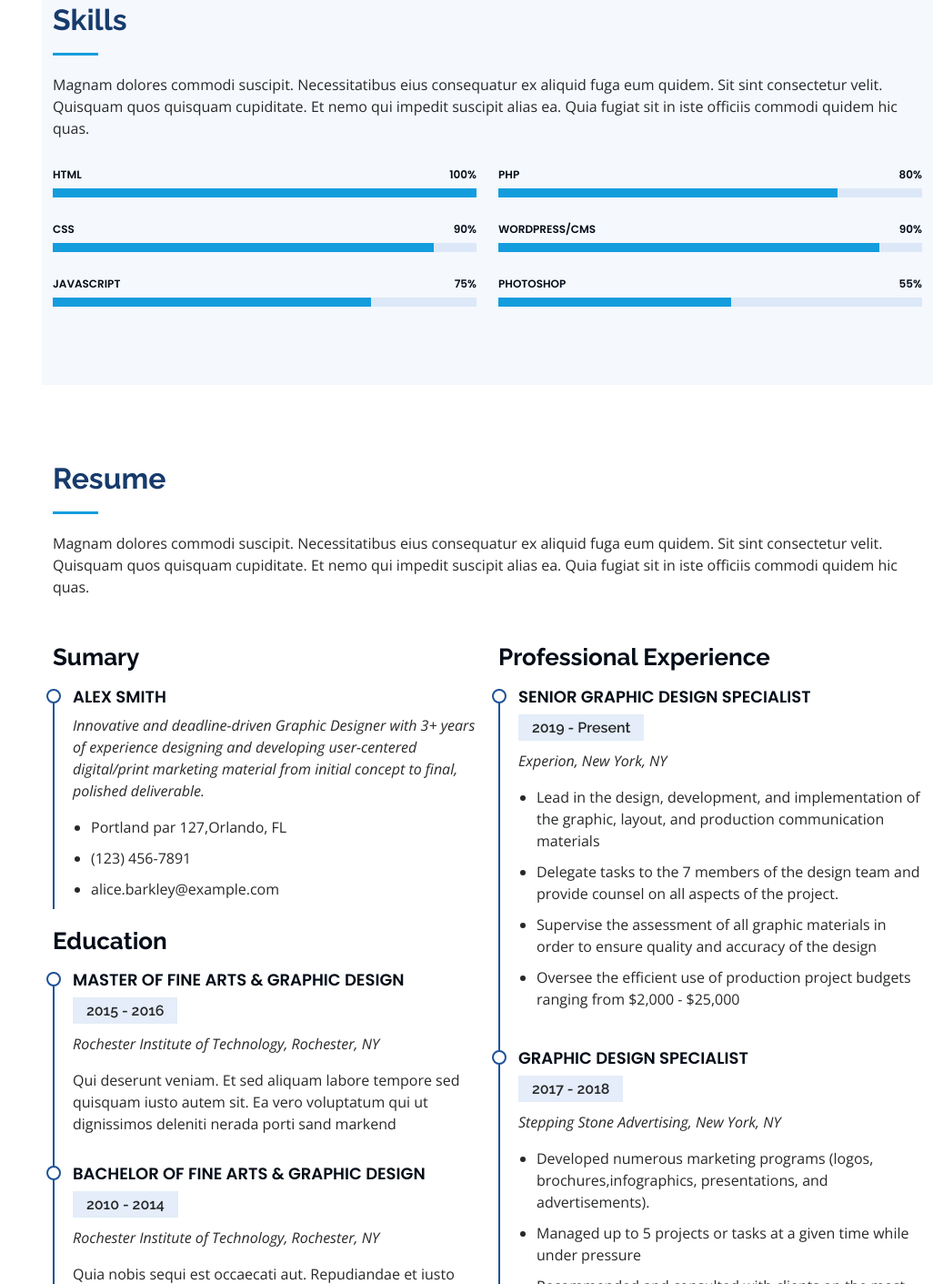
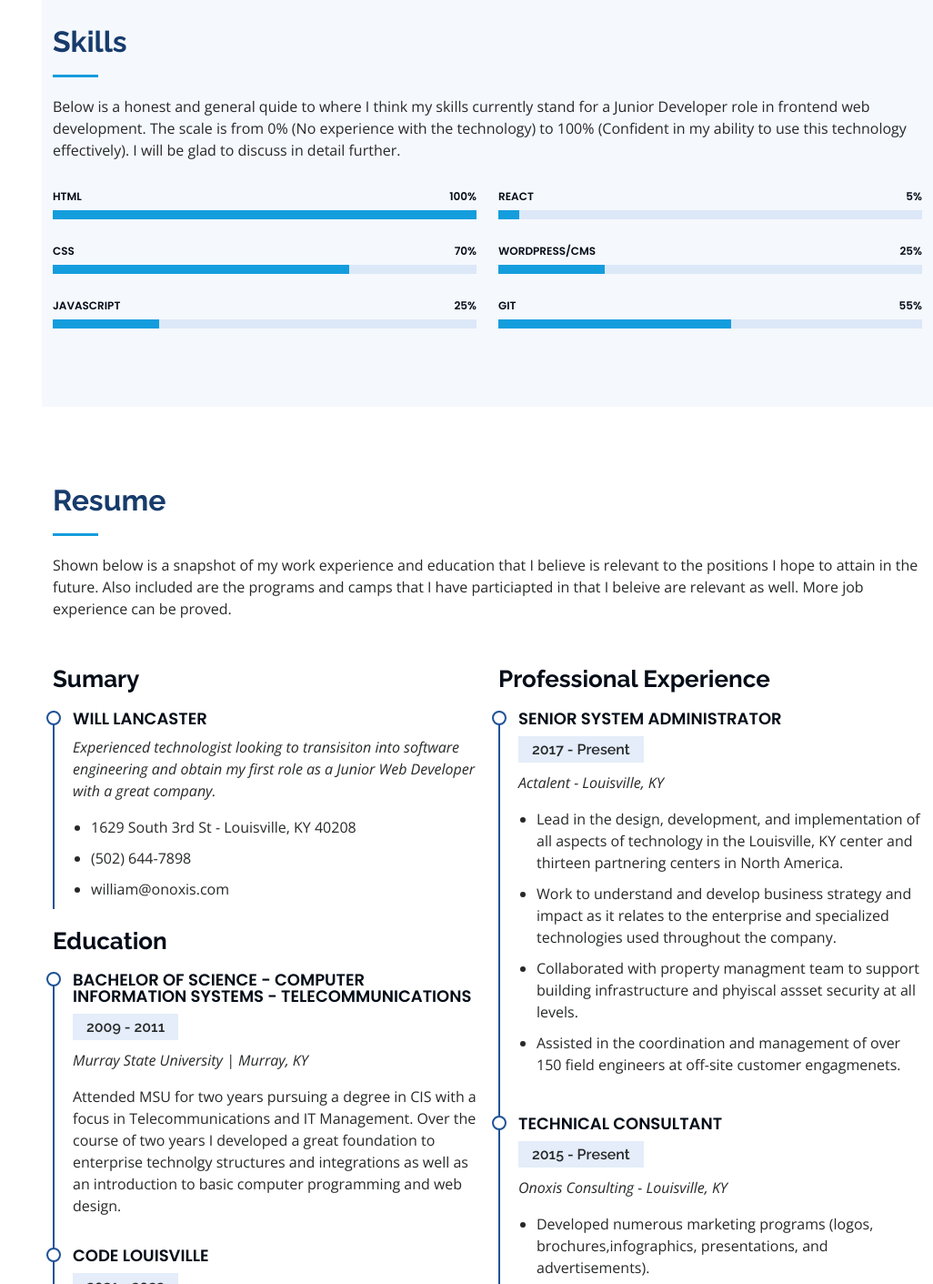
Before and after one commit to Onoxis/portfolio_2022, a plain HTML site: page index.html in a window 1280 px wide. Shown: the part 1389-2800 px from the top of the page at 91% size, without its empty margins (254-1280 px from the left). Drawn offline with nearby package versions, Linux system fonts and the light colour scheme.

Commit message:
started working on the career outlook section along with the resume portion of the portfolio

```diff
--- a/index.html
+++ b/index.html
@@ -77,11 +77,11 @@
 
         <div class="section-title">
           <h2>About</h2>
-          <p>I have over 12 years of experience in the field of information technology. Starting out initially as a general hardware and helpdesk technicain
+          <p> &nbsp &nbsp &nbsp &nbsp I have over 12 years of experience in the field of information technology. Starting out initially as a general hardware and helpdesk technicain
             and working my way up to a system administrator and project manager. I am now on a journey to learn and become a full stack web and application developer.
-            I enjoy learning new technologies and industries, exploring new places and trying new and challenging things. I hope to eventually pivot my career into web and software development full-time.
-            Eventually building applications and services that better people's lives. I am primarily self taught as a developer with some great mentors and peers that I've been able to pull from over the last few years.
-            Excited fro the future.</p>
+            I enjoy learning new technologies, exploring new places and trying new and challenging things. I hope to eventually pivot my career into web and software development full-time in the coming years.
+            My ultimate career goal is to join a company building applications and services that better people's lives. I am primarily self taught as a developer with some great mentors and peers that I've been able to pull from over the last few years.
+            Excited for the future!</p>
         </div>
 
         <div class="row">
@@ -89,18 +89,20 @@
             <img src="assets/img/profile_photo.jpg" class="img-fluid" alt="">
           </div>
           <div class="col-lg-8 pt-4 pt-lg-0 content" data-aos="fade-left">
-            <h3>Aspiring Software Developer</h3>
+            <h3>Career Outlook</h3>
             <p class="fst-italic">
-              I am currently working as a Systems Administrator for a international engineering services company. I ALSO build small web freelance web projects at the moment.  I hope to eventually pivot my career into web and software development full-time. Eventually building applications and services that better people's lives.
-              I am primarily self taught as a developer with some great mentors and peers
+              I am currently working as a System Administrator for a international engineering services company based out of Hanover, MD. I also do technical consulting for
+              small businesses in my community and build small web projects.
+              I hope to eventually pivot my career into web and software development full-time and join a company that is building applications and services that better people's lives.
+              I am primarily self taught as a developer with some amazing mentors and peers assisting me along the way.
             </p>
             <div class="row">
               <div class="col-lg-6">
                 <ul>
-                  <li><i class="bi bi-chevron-right"></i> <strong>City:</strong> <span>Louisville, KY</span></li>
-                  <li><i class="bi bi-chevron-right"></i> <strong>Email:</strong> <a>william@onoxis.com</a></li>
-                  <li><i class="bi bi-chevron-right"></i> <strong>Website:</strong> <a>Onoxis.com</a></li>
-                  <li><i class="bi bi-chevron-right"></i> <strong>PhEmailone:</strong> <span>email@example.com</span></li>
+                  <li><i class="bi bi-chevron-right"></i> <strong>City:</strong><span>Louisville, KY</span></li>
+                  <li><i class="bi bi-chevron-right"></i> <strong>Email:</strong><a>william@onoxis.com</a></li>
+                  <li><i class="bi bi-chevron-right"></i> <strong>Website:</strong><a href="https://onoxis.com">Onoxis.com</a></li>
+                  <li><i class="bi bi-chevron-right"></i> <strong>Phone:</strong><a href="tel:5026447898">(502) 644-7898</a></li>
                 </ul>
               </div>
               <div class="col-lg-6">
@@ -174,7 +176,8 @@
 
         <div class="section-title">
           <h2>Skills</h2>
-          <p>Magnam dolores commodi suscipit. Necessitatibus eius consequatur ex aliquid fuga eum quidem. Sit sint consectetur velit. Quisquam quos quisquam cupiditate. Et nemo qui impedit suscipit alias ea. Quia fugiat sit in iste officiis commodi quidem hic quas.</p>
+          <p>Below is a honest and general quide to where I think my skills currently stand for a Junior Developer role in frontend web development.
+            The scale is from 0% (No experience with the technology) to 100% (Confident in my ability to use this technology effectively). I will be glad to discuss in detail further.</p>
         </div>
 
         <div class="row skills-content">
@@ -189,16 +192,16 @@
             </div>
 
             <div class="progress">
-              <span class="skill">CSS <i class="val">90%</i></span>
+              <span class="skill">CSS <i class="val">70%</i></span>
               <div class="progress-bar-wrap">
-                <div class="progress-bar" role="progressbar" aria-valuenow="90" aria-valuemin="0" aria-valuemax="100"></div>
+                <div class="progress-bar" role="progressbar" aria-valuenow="70" aria-valuemin="0" aria-valuemax="100"></div>
               </div>
             </div>
 
             <div class="progress">
-              <span class="skill">JavaScript <i class="val">75%</i></span>
+              <span class="skill">JavaScript <i class="val">25%</i></span>
               <div class="progress-bar-wrap">
-                <div class="progress-bar" role="progressbar" aria-valuenow="75" aria-valuemin="0" aria-valuemax="100"></div>
+                <div class="progress-bar" role="progressbar" aria-valuenow="25" aria-valuemin="0" aria-valuemax="100"></div>
               </div>
             </div>
 
@@ -207,21 +210,21 @@
           <div class="col-lg-6" data-aos="fade-up" data-aos-delay="100">
 
             <div class="progress">
-              <span class="skill">PHP <i class="val">80%</i></span>
+              <span class="skill">React <i class="val">5%</i></span>
               <div class="progress-bar-wrap">
-                <div class="progress-bar" role="progressbar" aria-valuenow="80" aria-valuemin="0" aria-valuemax="100"></div>
+                <div class="progress-bar" role="progressbar" aria-valuenow="5" aria-valuemin="0" aria-valuemax="100"></div>
               </div>
             </div>
 
             <div class="progress">
-              <span class="skill">WordPress/CMS <i class="val">90%</i></span>
+              <span class="skill">WordPress/CMS <i class="val">25%</i></span>
               <div class="progress-bar-wrap">
-                <div class="progress-bar" role="progressbar" aria-valuenow="90" aria-valuemin="0" aria-valuemax="100"></div>
+                <div class="progress-bar" role="progressbar" aria-valuenow="25" aria-valuemin="0" aria-valuemax="100"></div>
               </div>
             </div>
 
             <div class="progress">
-              <span class="skill">Photoshop <i class="val">55%</i></span>
+              <span class="skill">Git <i class="val">55%</i></span>
               <div class="progress-bar-wrap">
                 <div class="progress-bar" role="progressbar" aria-valuenow="55" aria-valuemin="0" aria-valuemax="100"></div>
               </div>
@@ -240,53 +243,56 @@
 
         <div class="section-title">
           <h2>Resume</h2>
-          <p>Magnam dolores commodi suscipit. Necessitatibus eius consequatur ex aliquid fuga eum quidem. Sit sint consectetur velit. Quisquam quos quisquam cupiditate. Et nemo qui impedit suscipit alias ea. Quia fugiat sit in iste officiis commodi quidem hic quas.</p>
+          <p>Shown below is a snapshot of my work experience and education that I believe is relevant to the positions I hope to attain in the future.
+            Also included are the programs and camps that I have particiapted in that I beleive are relevant as well. More job experience can be proved.</p>
         </div>
 
         <div class="row">
           <div class="col-lg-6" data-aos="fade-up">
             <h3 class="resume-title">Sumary</h3>
             <div class="resume-item pb-0">
-              <h4>Alex Smith</h4>
-              <p><em>Innovative and deadline-driven Graphic Designer with 3+ years of experience designing and developing user-centered digital/print marketing material from initial concept to final, polished deliverable.</em></p>
+              <h4>Will Lancaster</h4>
+              <p><em>Experienced technologist looking to transisiton into software engineering and obtain my first role as a Junior Web Developer with a great company.</em></p>
               <ul>
-                <li>Portland par 127,Orlando, FL</li>
-                <li>(123) 456-7891</li>
-                <li>alice.barkley@example.com</li>
+                <li>1629 South 3rd St - Louisville, KY 40208</li>
+                <li>(502) 644-7898</li>
+                <li>william@onoxis.com</li>
               </ul>
             </div>
 
             <h3 class="resume-title">Education</h3>
             <div class="resume-item">
-              <h4>Master of Fine Arts &amp; Graphic Design</h4>
-              <h5>2015 - 2016</h5>
-              <p><em>Rochester Institute of Technology, Rochester, NY</em></p>
-              <p>Qui deserunt veniam. Et sed aliquam labore tempore sed quisquam iusto autem sit. Ea vero voluptatum qui ut dignissimos deleniti nerada porti sand markend</p>
+              <h4>Bachelor of Science - Computer Information Systems - Telecommunications</h4>
+              <h5>2009 - 2011</h5>
+              <p><em>Murray State University | Murray, KY</em></p>
+              <p>Attended MSU for two years pursuing a degree in CIS with a focus in Telecommunications and IT Management. Over the course of two years I developed a great foundation
+                to enterprise technolgy structures and integrations as well as an introduction to basic computer programming and web design.
+              </p>
             </div>
             <div class="resume-item">
-              <h4>Bachelor of Fine Arts &amp; Graphic Design</h4>
-              <h5>2010 - 2014</h5>
-              <p><em>Rochester Institute of Technology, Rochester, NY</em></p>
-              <p>Quia nobis sequi est occaecati aut. Repudiandae et iusto quae reiciendis et quis Eius vel ratione eius unde vitae rerum voluptates asperiores voluptatem Earum molestiae consequatur neque etlon sader mart dila</p>
+              <h4>Code Louisville </h4>
+              <h5>2021 - 2022</h5>
+              <p><em>Code Louisville by Kentuckiana Works</em></p>
+              <p>Code Louisville is a public private partnership program in Louisville, Kentucky with the aim of fostering software developers to bolster technological innovation in the region.[</p>
             </div>
           </div>
           <div class="col-lg-6" data-aos="fade-up" data-aos-delay="100">
             <h3 class="resume-title">Professional Experience</h3>
             <div class="resume-item">
-              <h4>Senior graphic design specialist</h4>
-              <h5>2019 - Present</h5>
-              <p><em>Experion, New York, NY </em></p>
+              <h4>Senior System Administrator</h4>
+              <h5>2017 - Present</h5>
+              <p><em>Actalent - Louisville, KY</em></p>
               <ul>
-                <li>Lead in the design, development, and implementation of the graphic, layout, and production communication materials</li>
-                <li>Delegate tasks to the 7 members of the design team and provide counsel on all aspects of the project. </li>
-                <li>Supervise the assessment of all graphic materials in order to ensure quality and accuracy of the design</li>
-                <li>Oversee the efficient use of production project budgets ranging from $2,000 - $25,000</li>
+                <li>Lead in the design, development, and implementation of all aspects of technology in the Louisville, KY center and thirteen partnering centers in North America.</li>
+                <li>Work to understand and develop business strategy and impact as it relates to the enterprise and specialized technologies used throughout the company.</li>
+                <li>Collaborated with property managment team to support building infrastructure and phyiscal assset security at all levels.</li>
+                <li>Assisted in the coordination and management of over 150 field engineers at off-site customer engagmenets.</li>
               </ul>
             </div>
             <div class="resume-item">
-              <h4>Graphic design specialist</h4>
-              <h5>2017 - 2018</h5>
-              <p><em>Stepping Stone Advertising, New York, NY</em></p>
+              <h4>Technical Consultant</h4>
+              <h5>2015 - Present</h5>
+              <p><em>Onoxis Consulting - Louisville, KY</em></p>
               <ul>
                 <li>Developed numerous marketing programs (logos, brochures,infographics, presentations, and advertisements).</li>
                 <li>Managed up to 5 projects or tasks at a given time while under pressure</li>
```
